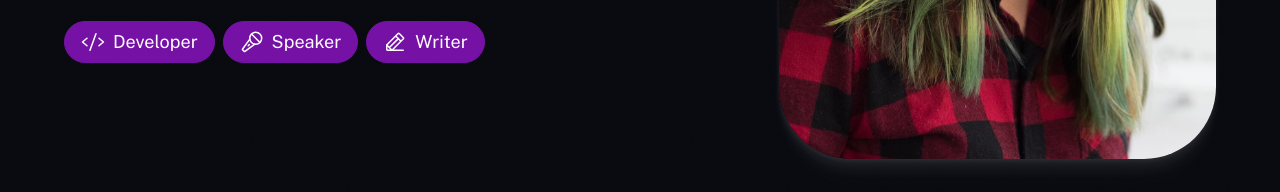
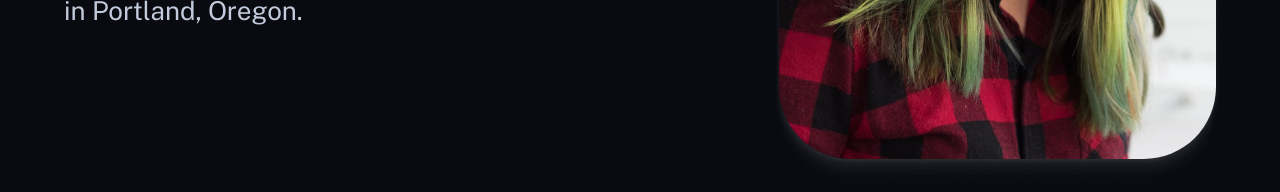
Before and after one commit to Noir01/website, an Astro site: page / in a window 1280 px wide. Shown: the part 608-800 px from the top of the page. Built offline with nearby package versions, Linux system fonts and the light colour scheme; Astro itself is replaced by a stand-in of ours.

Commit message:
Remove roles

```diff
--- a/src/pages/index.astro
+++ b/src/pages/index.astro
@@ -3,8 +3,6 @@
 // Component Imports
 import Grid from '../components/Grid.astro';
 import Hero from '../components/Hero.astro';
-import Icon from '../components/Icon.astro';
-import Pill from '../components/Pill.astro';
 import PortfolioPreview from '../components/PortfolioPreview.astro';
 // Layout import — provides basic page elements: <head>, <nav>, <footer> etc.
 import BaseLayout from '../layouts/BaseLayout.astro';
@@ -25,13 +23,7 @@
 					title="Hello, my name is Aniruddh Srivastava"
 					tagline="I am a Creative Developer who is currently based in Portland, Oregon."
 					align="start"
-				>
-					<div class="roles">
-						<Pill><Icon icon="code" size="1.33em" /> Developer</Pill>
-						<Pill><Icon icon="microphone-stage" size="1.33em" /> Speaker</Pill>
-						<Pill><Icon icon="pencil-line" size="1.33em" /> Writer</Pill>
-					</div>
-				</Hero>
+				/>
 
 				<img
 					alt="Aniruddh Srivastava smiling in a red plaid shirt and tortoise shell glasses"
@@ -85,10 +77,6 @@
 		gap: 2rem;
 	}
 
-	.roles {
-		display: none;
-	}
-
 	.hero img {
 		aspect-ratio: 5 / 4;
 		object-fit: cover;
@@ -103,12 +91,6 @@
 			grid-template-columns: 6fr 4fr;
 			padding-inline: 2.5rem;
 			gap: 3.75rem;
-		}
-
-		.roles {
-			margin-top: 0.5rem;
-			display: flex;
-			gap: 0.5rem;
 		}
 
 		.hero img {
```
